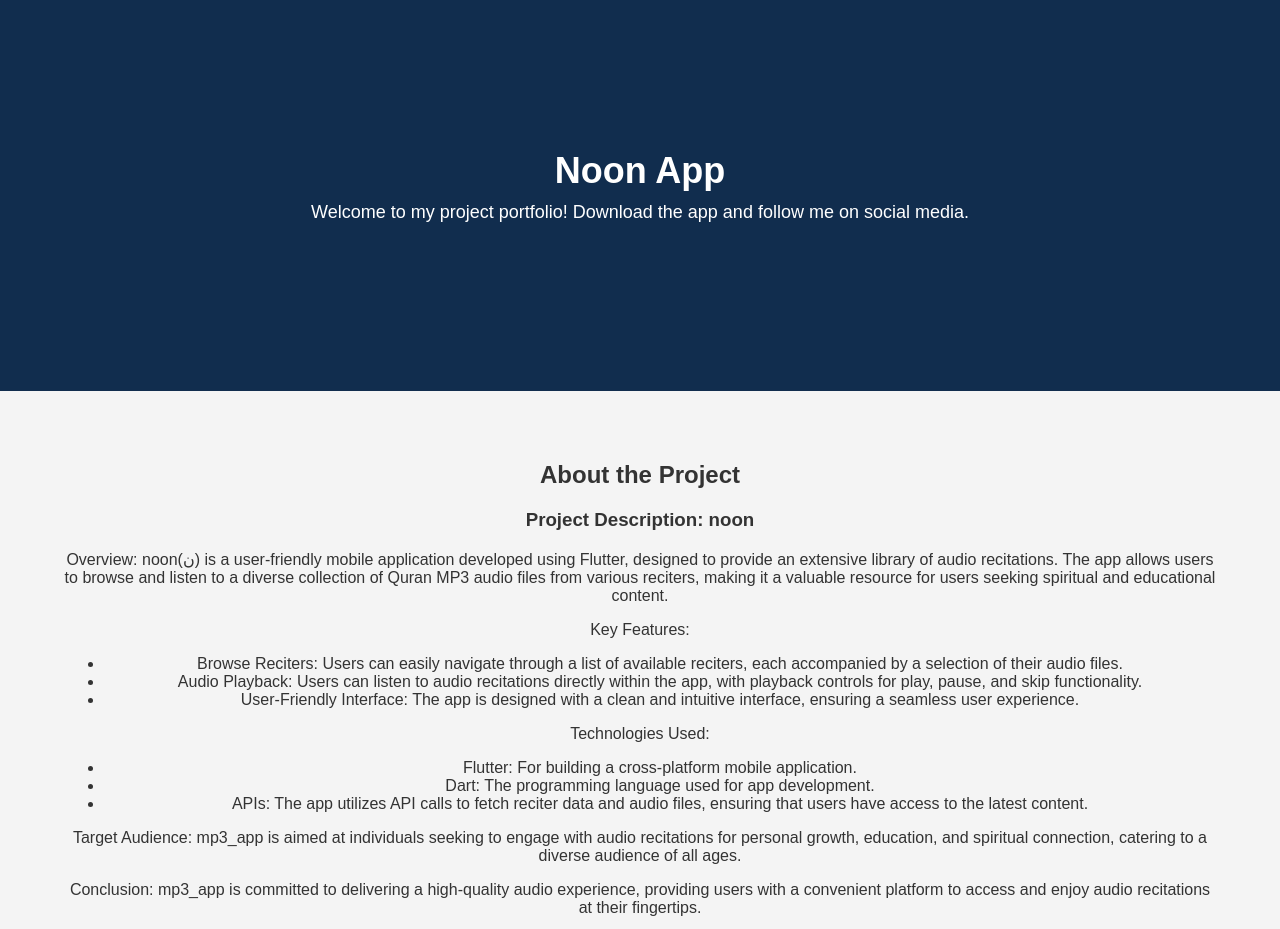
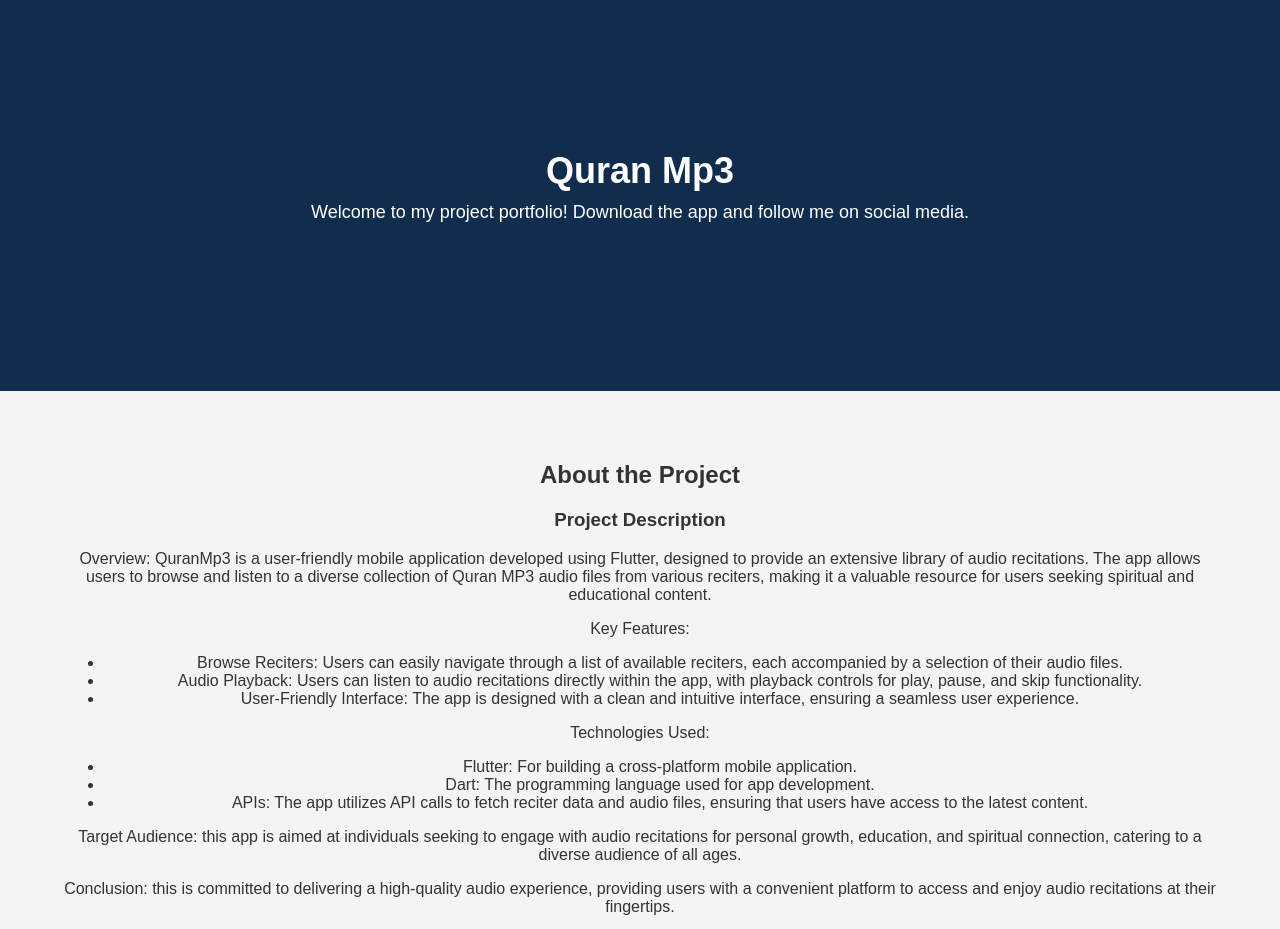
Before and after one commit to Ahmed4r/AhmedHegazy.github.io, a plain HTML site: page index.html in a window 1280 px wide. Shown: the top 929 px of the page. Drawn offline with Linux system fonts and the light colour scheme.

Commit message:
Add files via upload

```diff
--- a/index.html
+++ b/index.html
@@ -15,7 +15,7 @@
 <body>
     <header>
         <div class="container">
-            <h1>Noon App</h1>
+            <h1>Quran Mp3</h1>
             <p>Welcome to my project portfolio! Download the app and follow me on social media.</p>
         </div>
     </header>
@@ -23,8 +23,8 @@
     <section id="project">
         <div class="container">
             <h2>About the Project</h2>
-            <h3>Project Description: noon</h3>
-            <p>Overview: noon(ن) is a user-friendly mobile application developed using Flutter, designed to provide an extensive library of audio recitations. The app allows users to browse and listen to a diverse collection of Quran MP3 audio files from various reciters, making it a valuable resource for users seeking spiritual and educational content.</p>
+            <h3>Project Description</h3>
+            <p>Overview: QuranMp3 is a user-friendly mobile application developed using Flutter, designed to provide an extensive library of audio recitations. The app allows users to browse and listen to a diverse collection of Quran MP3 audio files from various reciters, making it a valuable resource for users seeking spiritual and educational content.</p>
             <p>Key Features:</p>
             <ul>
                 <li>Browse Reciters: Users can easily navigate through a list of available reciters, each accompanied by a selection of their audio files.</li>
@@ -37,9 +37,9 @@
                 <li>Dart: The programming language used for app development.</li>
                 <li>APIs: The app utilizes API calls to fetch reciter data and audio files, ensuring that users have access to the latest content.</li>
             </ul>
-            <p>Target Audience: mp3_app is aimed at individuals seeking to engage with audio recitations for personal growth, education, and spiritual connection, catering to a diverse audience of all ages.</p>
-            <p>Conclusion: mp3_app is committed to delivering a high-quality audio experience, providing users with a convenient platform to access and enjoy audio recitations at their fingertips.</p>
-            <a href="https://www.mediafire.com/file/wxxs9z9s8x2rtjr/QuranMp3.apk/file" class="button" download>Download App</a>
+            <p>Target Audience: this app is aimed at individuals seeking to engage with audio recitations for personal growth, education, and spiritual connection, catering to a diverse audience of all ages.</p>
+            <p>Conclusion: this is committed to delivering a high-quality audio experience, providing users with a convenient platform to access and enjoy audio recitations at their fingertips.</p>
+            <a href="http://www.mediafire.com/file/wxxs9z9s8x2rtjr/QuranMp3.apk" class="button" download>Download App</a>
         </div>
 
         <div class="images">
```
